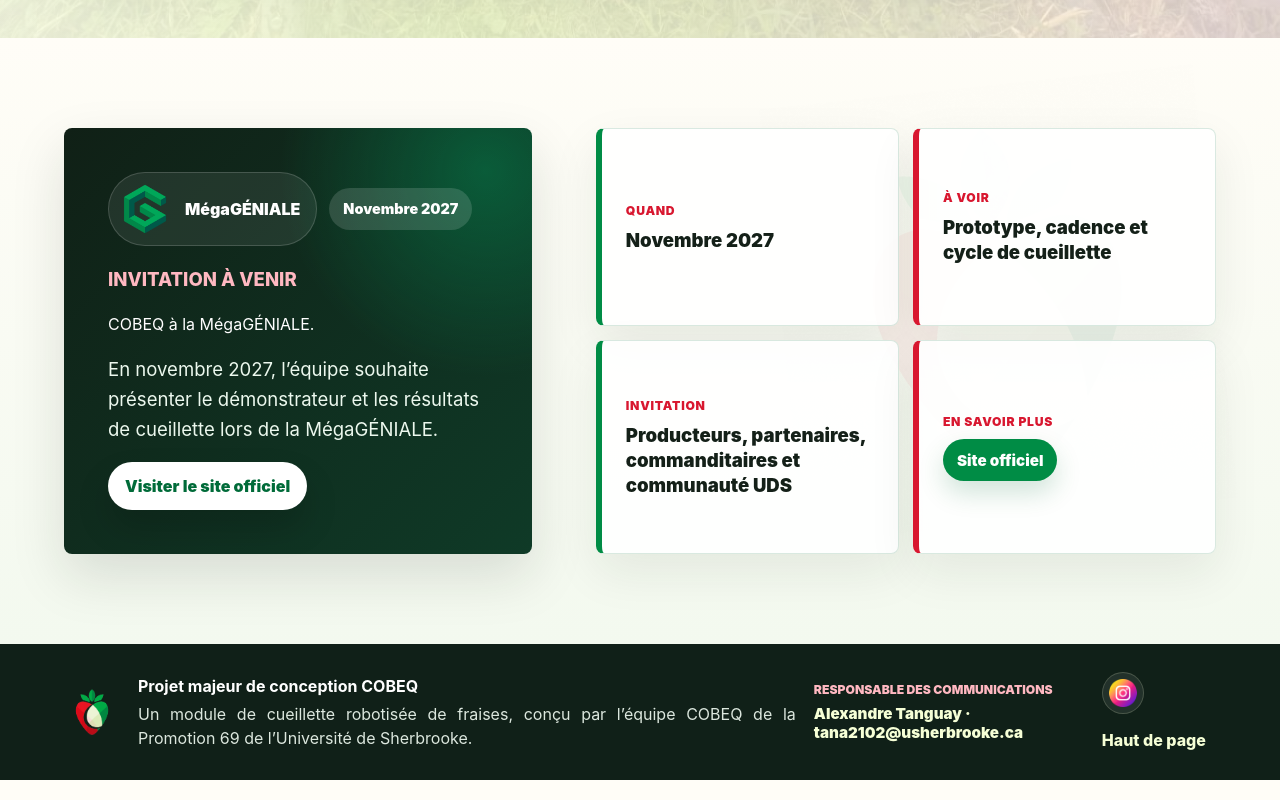
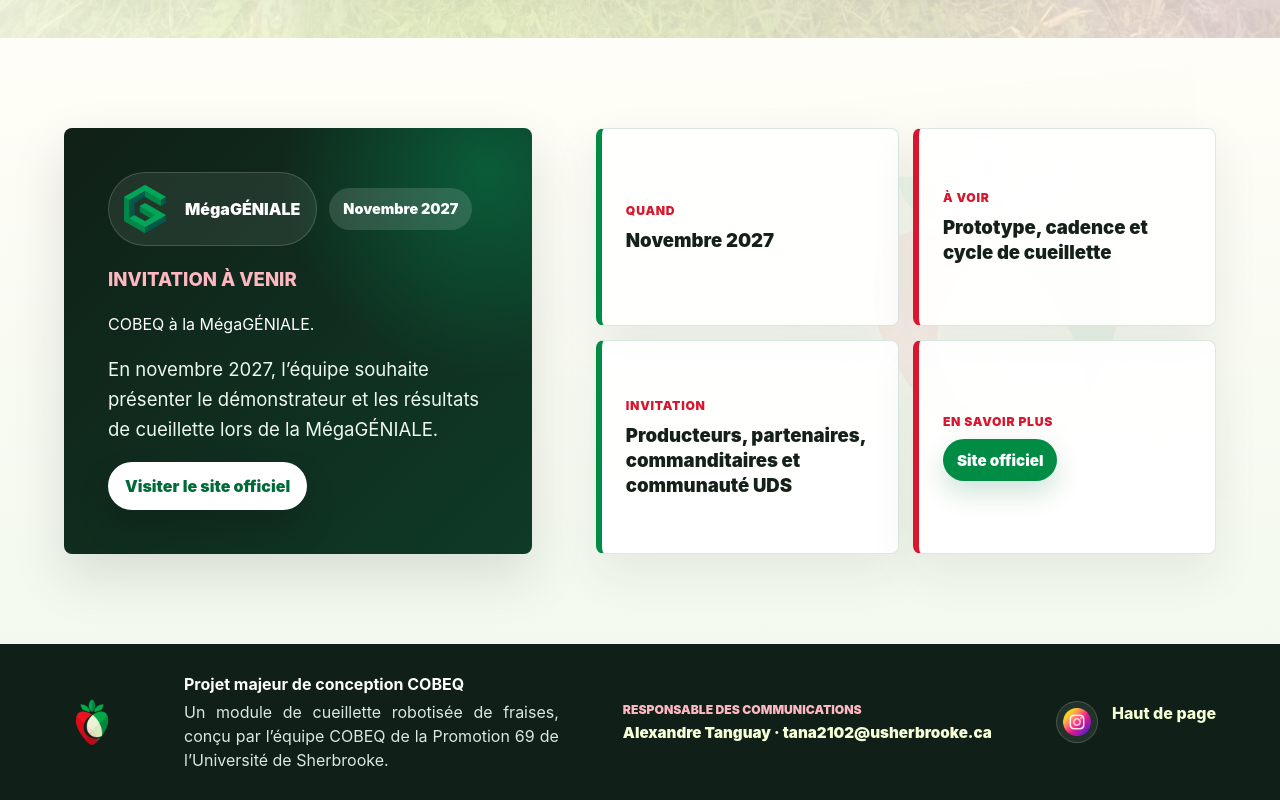
Before and after one commit to Alexandre2102/cobeq, a Next.js app: page / in a window 1280 px wide. Shown: the part 9662-10462 px from the top of the page. Built offline with nearby package versions, Linux system fonts and the light colour scheme.

Commit message:
Increase footer spacing

```diff
--- a/app/globals.css
+++ b/app/globals.css
@@ -1990,9 +1990,11 @@ h1 {
 }
 
 .site-footer {
-  display: flex;
+  display: grid;
+  grid-template-columns: auto minmax(360px, 1fr) minmax(300px, max-content) auto;
   align-items: center;
-  gap: 18px;
+  column-gap: clamp(34px, 5vw, 110px);
+  row-gap: 18px;
   padding-top: 28px;
   padding-bottom: 28px;
   background: #102018;
@@ -2005,6 +2007,10 @@ h1 {
   object-fit: contain;
 }
 
+.site-footer > div {
+  min-width: 0;
+}
+
 .site-footer strong {
   display: block;
   margin-bottom: 4px;
@@ -2013,6 +2019,7 @@ h1 {
 .site-footer p {
   margin-bottom: 0;
   color: #dce7de;
+  max-width: 780px;
 }
 
 .footer-contact {
@@ -2034,7 +2041,8 @@ h1 {
   display: flex;
   flex-wrap: wrap;
   gap: 14px;
-  margin-left: auto;
+  justify-content: flex-end;
+  min-width: max-content;
 }
 
 .footer-links a {
@@ -2099,6 +2107,20 @@ h1 {
 }
 
 @media (max-width: 1100px) {
+  .site-footer {
+    grid-template-columns: auto minmax(0, 1fr);
+    column-gap: 24px;
+  }
+
+  .footer-contact,
+  .footer-links {
+    grid-column: 2;
+  }
+
+  .footer-links {
+    justify-content: flex-start;
+  }
+
   .support-layout {
     grid-template-columns: 1fr;
   }
@@ -2408,11 +2430,12 @@ h1 {
 
   .site-footer {
     align-items: flex-start;
-    flex-direction: column;
-  }
-
+    grid-template-columns: 1fr;
+  }
+
+  .footer-contact,
   .footer-links {
-    margin-left: 0;
+    grid-column: auto;
   }
 }
 
```
Also changed, not shown: 2 other files (tests, documents, lock files or other folders).
